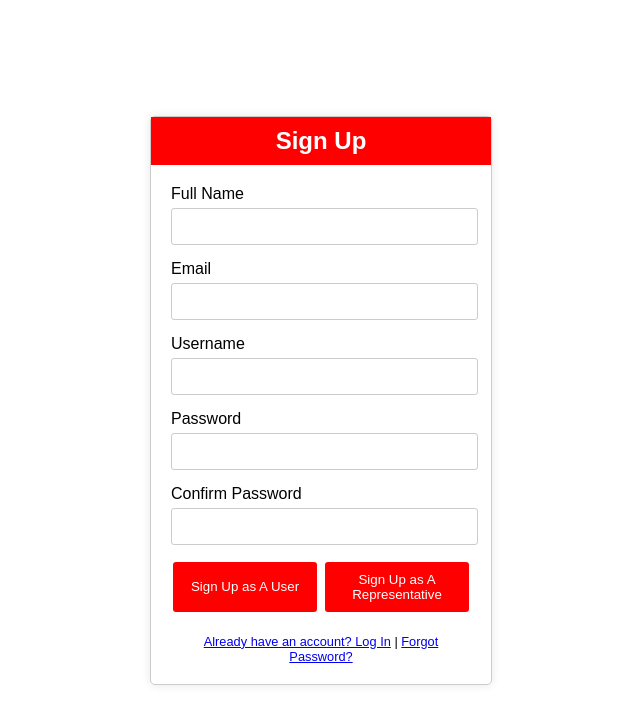
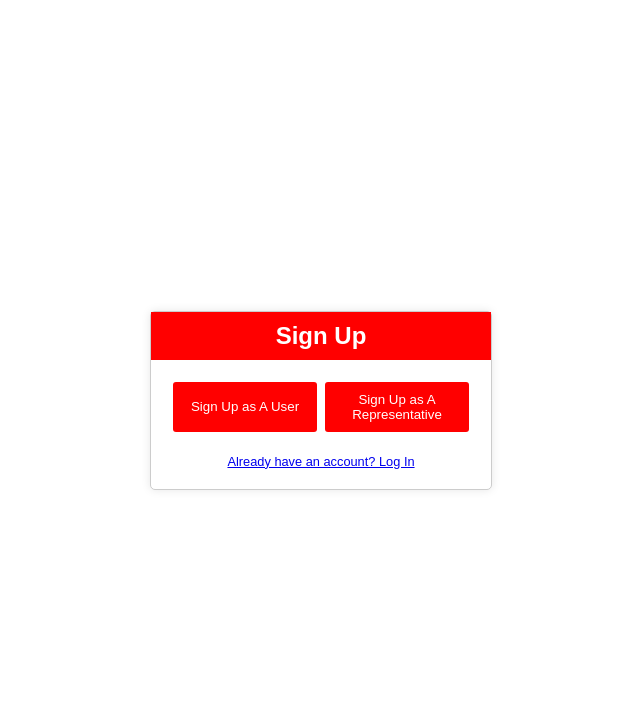
Before and after one commit to cs411-alawini/PullUp, a plain HTML site: page src/signup.html in a window 1280 px wide. Shown: the whole page, without its empty margins (319-959 px from the left). Drawn offline with Linux system fonts and the light colour scheme.

Commit message:
updated index and signup

```diff
--- a/src/signup.html
+++ b/src/signup.html
@@ -74,26 +74,6 @@
     <div class="signup-container">
         <h2>Sign Up</h2>
         <form  method="post">
-            <div class="form-group">
-                <label for="fullname">Full Name</label>
-                <input type="text" id="fullname" name="fullname">
-            </div>
-            <div class="form-group">
-                <label for="email">Email</label>
-                <input type="email" id="email" name="email">
-            </div>
-            <div class="form-group">
-                <label for="username">Username</label>
-                <input type="text" id="username" name="username">
-            </div>
-            <div class="form-group">
-                <label for="password">Password</label>
-                <input type="password" id="password" name="password">
-            </div>
-            <div class="form-group">
-                <label for="confirm-password">Confirm Password</label>
-                <input type="password" id="confirm-password" name="confirm-password">
-            </div>
             <!-- Two separate buttons for different types of sign-up -->
             <div class="submitbtn_container">
                 <button type="submit" class="btn">Sign Up as A User</button>
@@ -101,7 +81,7 @@
             </div>
         </form>
         <div class="footer">
-            <a href="index.html">Already have an account? Log In</a> | <a href="forgot_pwd.html">Forgot Password?</a>
+            <a href="index.html">Already have an account? Log In</a></a>
         </div>
     </div>
 </body>
```
Also changed, not shown: src/index.html (+2 -6 lines).
